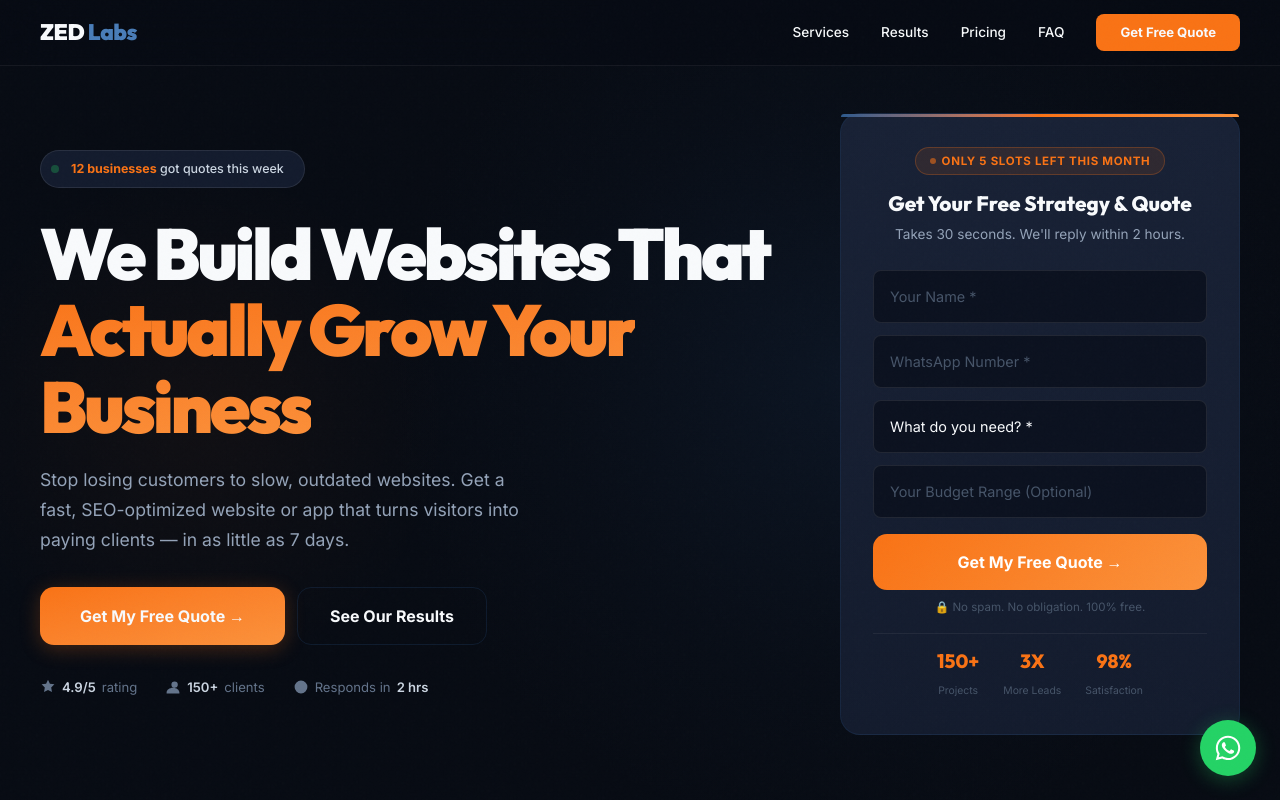
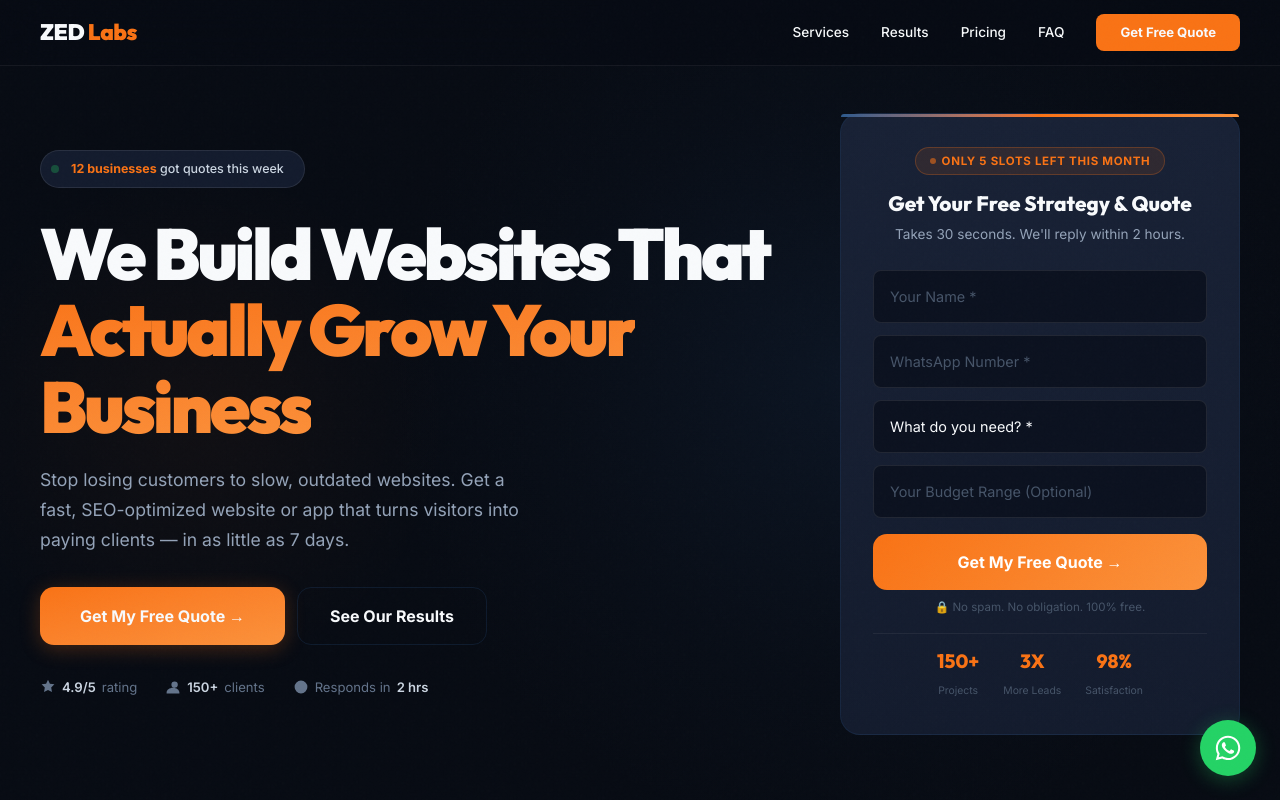
Before and after one commit to sandeshkumar/zedai, a Next.js app: page / in a window 1280 px wide. Shown: the top 800 px of the page. Built offline with nearby package versions, Linux system fonts and the light colour scheme.

Commit message:
style: change Labs logo color to primary accent orange
Co-Authored-By: Claude Opus 4.6 <noreply@anthropic.com>

```diff
--- a/components/layout/Footer.tsx
+++ b/components/layout/Footer.tsx
@@ -4,7 +4,7 @@ export function Footer() {
       <div className="max-w-[1200px] mx-auto">
         <div className="font-heading font-[900] text-[1.2rem] mb-1.5">
           <span className="text-text-primary">ZED </span>
-          <span className="text-db-lighter">Labs</span>
+          <span className="text-accent">Labs</span>
         </div>
         <p className="text-text-dim text-[0.78rem]">
           Websites · Apps · AI · Digital Marketing
--- a/components/layout/Navbar.tsx
+++ b/components/layout/Navbar.tsx
@@ -20,7 +20,7 @@ export function Navbar() {
     >
       <div className="font-heading font-[900] text-[1.4rem] tracking-[-0.02em]">
         <span className="text-text-primary">ZED </span>
-        <span className="text-db-lighter">Labs</span>
+        <span className="text-accent">Labs</span>
       </div>
       <div className="flex gap-8 items-center">
         {NAV_LINKS.map((link) => (
```
